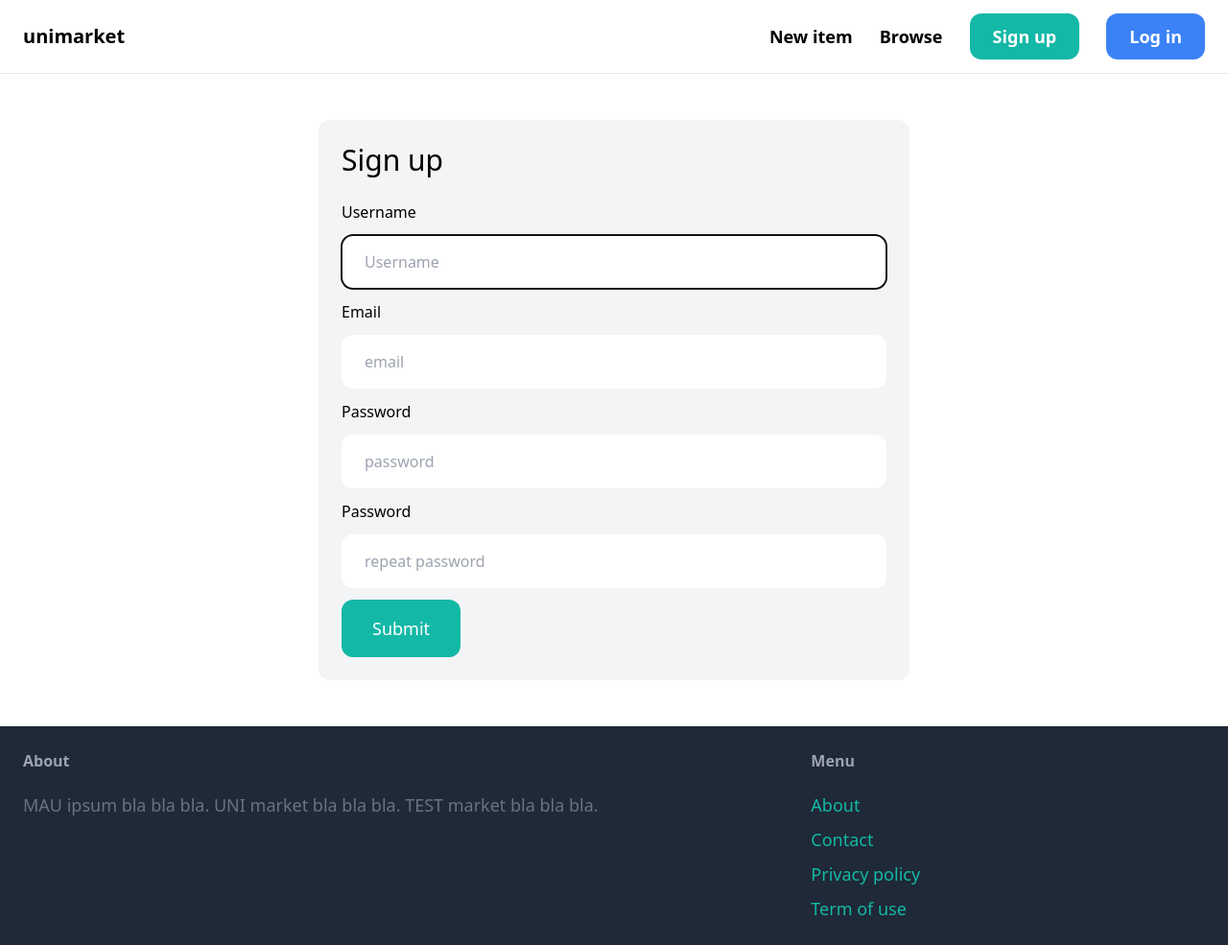
After one commit to Ricoswave21/Unimarketplace, a Django app: page /signup/ in a window 1280 px wide. The commit adds this page. Shown: the whole page at 96% size. Run offline with Django 5.2, Linux system fonts and the light colour scheme; some libraries are stand-ins or nearby versions.

Commit message:
Add files via upload

```diff
--- a/BA/buy/settings.py
+++ b/BA/buy/settings.py
@@ -26,6 +26,9 @@ SECRET_KEY = 'django-insecure-l^088^5ipb71v*3&vcm902-*lrqpzvv%6$+_xzscz6uhgls=-l
 DEBUG = True
 
 ALLOWED_HOSTS = []
+LOGIN_URL = '/login/'
+LOGIN_REDIRECT_URL ='/'
+LOGOUT_REDIRECT_URL ='/'
 
 
 # Application definition
--- a/BA/buy/urls.py
+++ b/BA/buy/urls.py
@@ -18,10 +18,11 @@ from django.conf import settings
 from django.conf.urls.static import static
 from django.contrib import admin
 from django.urls import path, include
-from core.views import index, contact
+#from core.views import index, contact
 urlpatterns = [
-    path('', index, name='index'),
+    #path('', index, name='index'),
+    path('', include('core.urls')),
     path('item/',include('items.urls')),
-    path('contact/',contact, name='contact'),
+    #path('contact/',contact, name='contact'),
     path('admin/', admin.site.urls),
 ] + static(settings.MEDIA_URL, document_root=settings.MEDIA_ROOT)
--- /dev/null
+++ b/BA/core/forms.py
@@ -0,0 +1,48 @@
+from django import forms
+from django.contrib.auth.forms import UserCreationForm, AuthenticationForm
+from django.contrib.auth.models import User
+
+
+
+class LoginForm(AuthenticationForm):
+     username = forms.CharField(widget=forms.TextInput(attrs={
+        'placeholder': 'Username',
+        'class': 'w-full py-4 px-6 rounded-xl'
+
+    }))
+     password = forms.CharField(widget=forms.PasswordInput(attrs={
+        'placeholder': 'Password',
+        'class': 'w-full py-4 px-6 rounded-xl'
+
+    }))
+
+
+
+
+
+
+class SignupForm(UserCreationForm):
+    class Meta:
+        model = User
+        fields = ('username', 'email', 'password1', 'password2')
+
+    username = forms.CharField(widget=forms.TextInput(attrs={
+        'placeholder': 'Username',
+        'class': 'w-full py-4 px-6 rounded-xl'
+
+    }))
+    email = forms.CharField(widget=forms.EmailInput(attrs={
+        'placeholder': 'email',
+        'class': 'w-full py-4 px-6 rounded-xl'
+
+    }))
+    password1 = forms.CharField(widget=forms.PasswordInput(attrs={
+        'placeholder': 'password',
+        'class': 'w-full py-4 px-6 rounded-xl'
+
+    }))
+    password2 = forms.CharField(widget=forms.PasswordInput(attrs={
+        'placeholder': 'repeat password',
+        'class': 'w-full py-4 px-6 rounded-xl'
+
+    }))
--- a/BA/core/templates/core/base.html
+++ b/BA/core/templates/core/base.html
@@ -16,9 +16,21 @@
             <div class="space-x-6">
                 <a href="#" class="text-lg font-semibold hover:text-gray-500">New item</a>
                 <a href="#" class="text-lg font-semibold hover:text-gray-500">Browse</a>
+                {%if request.user.is_authenticated%}
+                <div style="display: inline-block;">
+                    <form action="{% url 'core:logout' %}" method="post">
+                        {% csrf_token %}
+                        <button type="submit" class="px-6 py-3 text-lg font-semibold bg-teal-500 text-white rounded-xl hover:bg-teal-700">Logout</button>
+                    </form>
+                </div>
 
-                <a href="#" class="px-6 py-3 text-lg font-semibold bg-teal-500 text-white rounded-xl hover:bg-teal-700">Sign up</a>
-                <a href="#" class="px-6 py-3 text-lg font-semibold bg-blue-500 text-white rounded-xl hover:bg-gray-700">Log in</a>
+
+
+
+                {%else%}
+                    <a href="{% url 'core:signup' %}" class="px-6 py-3 text-lg font-semibold bg-teal-500 text-white rounded-xl hover:bg-teal-700">Sign up</a>
+                    <a href="{% url 'core:login' %}" class="px-6 py-3 text-lg font-semibold bg-blue-500 text-white rounded-xl hover:bg-gray-700">Log in</a>
+                {%endif%}
             </div>
         </nav>
         <div class="px-6 py-6">
@@ -39,7 +51,7 @@
 
             <ul class="space-y-2">
                 <li><a href="#" class="text-lg text-teal-500 hover:text-teal-700">About</a></li>
-                <li><a href="{% url 'contact' %}" class="text-lg text-teal-500 hover:text-teal-700">Contact</a></li>
+                <li><a href="{% url 'core:contact' %}" class="text-lg text-teal-500 hover:text-teal-700">Contact</a></li>
                 <li><a href="#" class="text-lg text-teal-500 hover:text-teal-700">Privacy policy</a></li>
                 <li><a href="#" class="text-lg text-teal-500 hover:text-teal-700">Term of use</a></li>
             </ul>
--- /dev/null
+++ b/BA/core/templates/core/signup.html
@@ -0,0 +1,44 @@
+
+{% extends "core/base.html" %}
+{%block title%}Sign up{%endblock %}
+
+{%block content%}
+<div class='w-1/2 my-6 mx-auto p-6 bg-gray-100 rounded-xl'>
+    <h1 class='mb-6 text-3xl'>Sign up</h1>
+
+    <form method='post' action='.'>
+        {% csrf_token %}
+
+        <div class='mb-3'>
+            <label class = 'inline-block mb-3'>Username</label><br>
+                {{form.username}}
+        </div>
+
+        <div class='mb-3'>
+            <label class = 'inline-block mb-3'>Email</label><br>
+                {{form.email}}
+        </div>
+
+        <div class='mb-3'>
+            <label class = 'inline-block mb-3'>Password</label><br>
+                {{form.password1}}
+        </div>
+
+        <div class='mb-3'>
+            <label class = 'inline-block mb-3'>Password</label><br>
+                {{form.password2}}
+        </div>
+        {% if form.errors or form.non_field_errors%}
+            <div class='mb-3 p-6 bg-red-100 rounded-xl'>
+                {%for field in form%}
+                    {{field.errors}}
+                {% endfor %}
+                {{form.non_field_errors}}
+        {% endif %}
+
+
+        <button class='py-4 px-8 text-lg bg-teal-500 hover:bg-teal-800 rounded-xl text-white'> Submit</button>
+
+
+</div>
+{%endblock %}
--- /dev/null
+++ b/BA/core/urls.py
@@ -0,0 +1,15 @@
+from django.contrib.auth import views as auth_views
+from django.urls import path
+from . import views
+from .forms import LoginForm
+from .views import logout_view
+
+app_name = 'core'
+
+urlpatterns = [
+    path('', views.index, name='index'),
+    path('contact/',views.contact, name='contact'),
+    path('signup/', views.signup, name='signup'),
+    path('login/', auth_views.LoginView.as_view(template_name='core/login.html',authentication_form=LoginForm), name='login'),
+    path('logout/', views.logout_view, name='logout'),
+]
--- a/BA/core/views.py
+++ b/BA/core/views.py
@@ -1,5 +1,7 @@
-from django.shortcuts import render
+from django.shortcuts import render, redirect
 from items.models import Category, Items
+from .forms import SignupForm
+from django.contrib.auth import logout
 # Create your views here.
 def index(request):
     items = Items.objects.filter(is_sold=False)[0:6]
@@ -13,3 +15,24 @@ def index(request):
 
 def contact(request):
     return render(request, 'core/contact.html')
+
+def signup(request):
+    if request.method == 'POST':
+        form = SignupForm(request.POST)
+
+        if form.is_valid():
+            form.save()
+
+            return redirect('/login/')
+    else:
+        form = SignupForm()
+
+
+    return render(request, 'core/signup.html',{
+        'form': form
+
+
+    })
+def logout_view(request):
+    logout(request)
+    return redirect('/login/')
```
Also changed, not shown: BA/core/templates/core/login.html (added, +38 -0 lines), BA/db.sqlite3.
